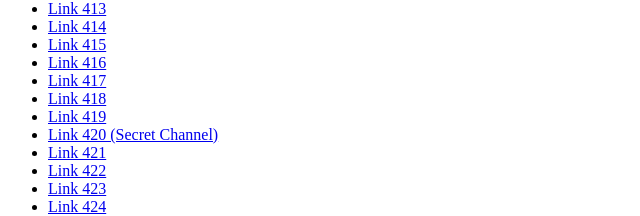
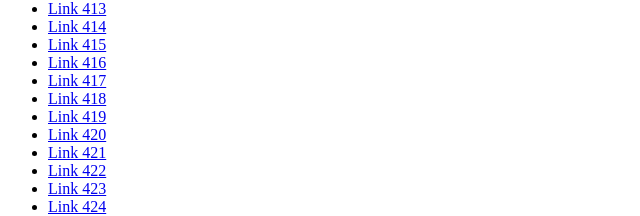
Before and after one commit to Mason7108/Link-Website, a plain HTML site: page index.html in a window 1280 px wide. Shown: the part 7496-7712 px from the top of the page, without its empty margins (0-640 px from the left). Drawn offline with Linux system fonts and the light colour scheme.

Commit message:
Update index.html

```diff
--- a/index.html
+++ b/index.html
@@ -425,7 +425,7 @@
 <li><a href="https://example.com/page417">Link 417</a></li>
 <li><a href="https://example.com/page418">Link 418</a></li>
 <li><a href="https://example.com/page419">Link 419</a></li>
-<li><a href="https://youtube.com/@mayonnaise7108?si=wlE5HaHV0Hsx3Xxh">Link 420 (Secret Channel)</a></li>
+<li><a href="https://youtube.com/@mayonnaise7108?si=wlE5HaHV0Hsx3Xxh">Link 420</a></li>
 <li><a href="https://example.com/page421">Link 421</a></li>
 <li><a href="https://example.com/page422">Link 422</a></li>
 <li><a href="https://example.com/page423">Link 423</a></li>
```
